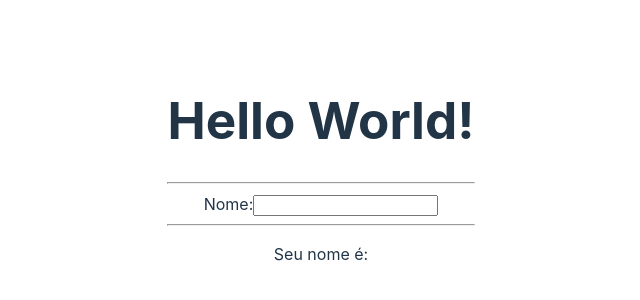
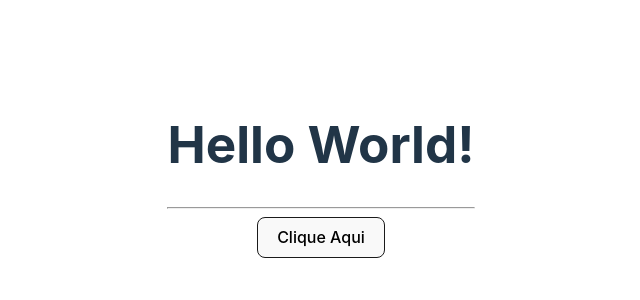
Before and after one commit to g-101/react-typescript-aprendizado, a React (Vite) app: page / in a window 1280 px wide. Shown: the part 230-530 px from the top of the page, without its empty margins (319-959 px from the left). Built offline with nearby package versions, Linux system fonts and the light colour scheme.

Commit message:
comunicação entre componentes

```diff
--- a/src/App.tsx
+++ b/src/App.tsx
@@ -1,20 +1,19 @@
 import React, { useState } from 'react';
 import { Header } from './components/Header';
+import { Button } from './components/Button';
 import './App.css';
 
 function App() {
-  let [name, setName] = useState('');
-
-  const inputHandler = (event: React.ChangeEvent<HTMLInputElement>) => {
-    setName(event.target.value);
+  let buttonText = 'Clique Aqui';
+  const clickHandler = (text: string) => {
+    alert('Ativou no App \n' + text);
   };
   return (
     <div className="App">
       <Header name={'Hello World!'} />
-      <label>Nome:</label>
-      <input type="text" value={name} onChange={inputHandler} />
-      <hr />
-      <p>Seu nome é: {name} </p>
+      {/* componente Button é o filho de App  */}
+      {/* Passando uma função que esta no pai para o filho por meio da prop clickFn */}
+      <Button text={buttonText} clickFn={clickHandler} />
     </div>
   );
 }
--- /dev/null
+++ b/src/components/Button.tsx
@@ -0,0 +1,17 @@
+type Props = {
+  text: string;
+  clickFn: (text: string) => void;
+};
+
+export const Button = ({ text, clickFn }: Props) => {
+  // Passando informação do filho para o pai,
+  // vai utilizar a função passada no prop clickFn do Pai
+  const clickHandler = () => {
+    clickFn('Do filho para o pai');
+  };
+  return (
+    <div>
+      <button onClick={clickHandler}>{text}</button>
+    </div>
+  );
+};
```
